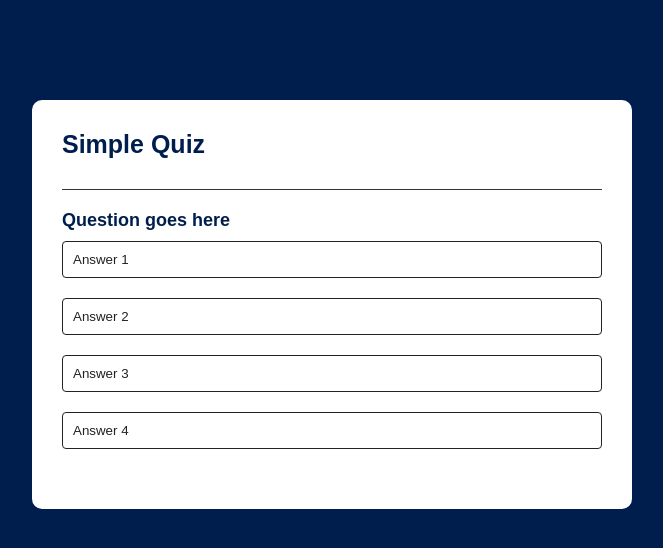
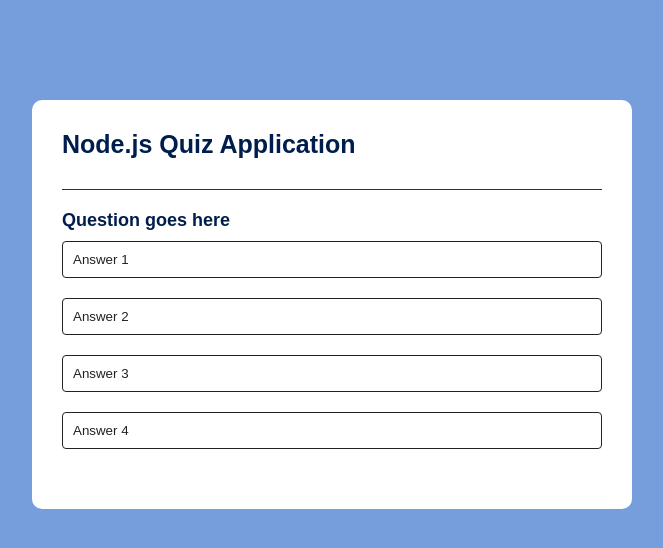
Before and after one commit to Poorneshcoder/Node.js-Quiz-Application, a website: page public/index.html in a window 1280 px wide. Shown: the whole page, without its empty margins (308-971 px from the left). Drawn offline with Linux system fonts and the light colour scheme; no server answers.

Commit message:
second_commit

```diff
--- a/public/index.html
+++ b/public/index.html
@@ -8,7 +8,7 @@
 </head>
 <body>
     <div class="app">
-        <h1>Simple Quiz</h1>
+        <h1>Node.js Quiz Application</h1>
         <div class="quiz">
             <h2 id="question">Question goes here</h2>
             <div id="answer-btns">
--- a/public/style.css
+++ b/public/style.css
@@ -4,7 +4,7 @@
     font-family: sans-serif;
 }
 body{
-    background-color: #001e4d;
+    background-color: #769edd;
 }
 .app{
     background-color: #fff;
```
